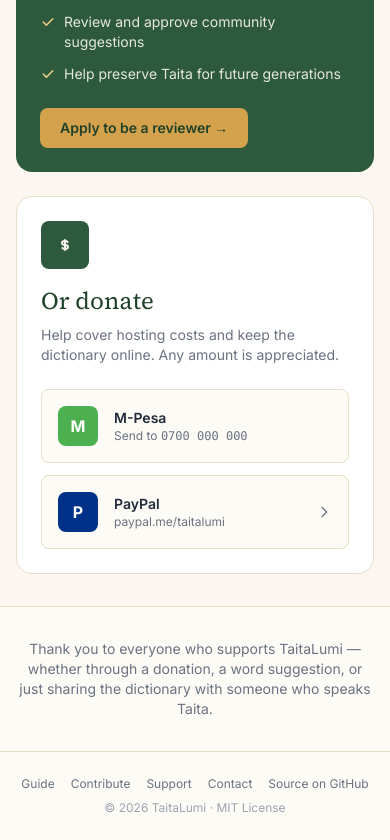
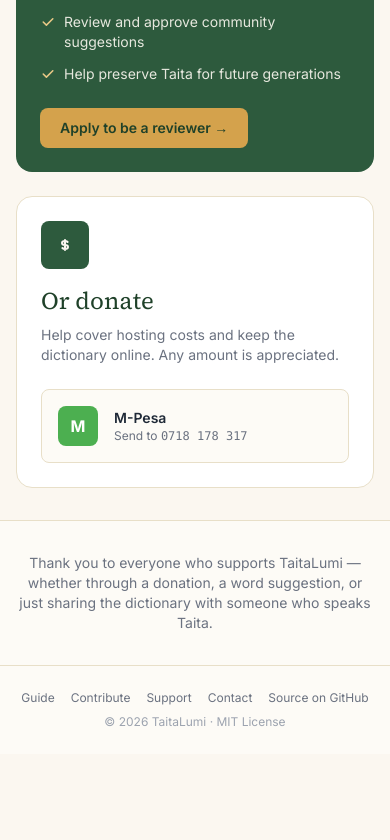
Before and after one commit to fritzmwadayz/taita_lumi_webapp, a Vue app in the folder web/: page /support in a window 390 px wide. Shown: the part 629-1469 px from the top of the page. After the commit the page ends 1383 px from the top, so only its background shows below. Built offline with nearby package versions, Linux system fonts and the light colour scheme; no server answers.

Commit message:
Mobile view fix

```diff
--- a/web/src/pages/Support.vue
+++ b/web/src/pages/Support.vue
@@ -91,28 +91,9 @@
               </div>
               <div class="flex-1">
                 <p class="text-sm font-semibold text-ink">M-Pesa</p>
-                <p class="text-xs text-stone">Send to <span class="font-mono">0700 000 000</span></p>
+                <p class="text-xs text-stone">Send to <span class="font-mono">0718 178 317</span></p>
               </div>
             </div>
-
-            <!-- PayPal -->
-            <a
-              href="https://paypal.me/taitalumi"
-              target="_blank"
-              rel="noopener"
-              class="bg-cream-50 border border-cream-200 rounded-lg p-4 flex items-center gap-4 hover:border-forest transition"
-            >
-              <div class="w-10 h-10 rounded-lg bg-[#003087] flex items-center justify-center flex-shrink-0">
-                <span class="text-white font-bold">P</span>
-              </div>
-              <div class="flex-1">
-                <p class="text-sm font-semibold text-ink">PayPal</p>
-                <p class="text-xs text-stone">paypal.me/taitalumi</p>
-              </div>
-              <svg class="w-4 h-4 text-stone" fill="none" stroke="currentColor" viewBox="0 0 24 24">
-                <path stroke-linecap="round" stroke-linejoin="round" stroke-width="2" d="M9 5l7 7-7 7" />
-              </svg>
-            </a>
           </div>
         </div>
       </div>
```
